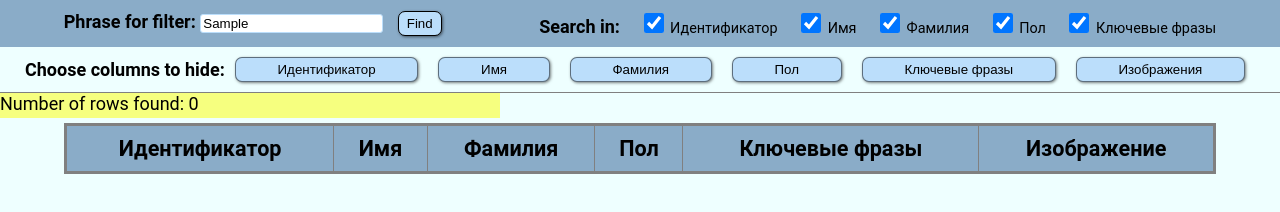
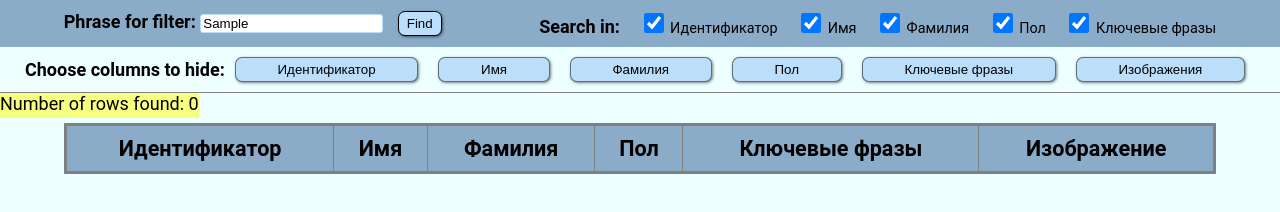
Before and after one commit to v-kyle/TZ_JS, a plain HTML site: page index.html in a window 1280 px wide. Both pictures are taken after typing "Sample" into the empty fields and a click on the button "Find". Drawn offline with Linux system fonts and the light colour scheme.

Commit message:
some updates

```diff
--- a/json.js
+++ b/json.js
@@ -1,4 +1,4 @@
-const data= [{
+let data= [{
 
   "id": "20bc8b75-1bad-4688-80e7-5ee7c84370fb",
 
--- a/script.js
+++ b/script.js
@@ -1,3 +1,4 @@
+//TODO: Комментировать код
 import data from "./json.js";
 
 let headings = ["Идентификатор", "Имя", "Фамилия", "Пол", "Ключевые фразы", "Изображение"];
@@ -66,14 +67,17 @@ function createTable(data, headings) {
 
 function highlight(phrase, table) {
     let pattern = new RegExp(phrase.trim(),'ig');
+    let count = 0;
     for (let i = 1; i < rowNum + 1; i++){
         if (!table.rows[i].classList.contains('notFind'))
         for (let j = 0; j < colNum - 1; j++) {
             if (~table.rows[i].cells[j].innerHTML.toUpperCase().indexOf(phrase.trim().toUpperCase()) && phrase.trim()!=="") {
+                count += table.rows[i].cells[j].innerHTML.match(pattern).length;
                 table.rows[i].cells[j].innerHTML = table.rows[i].cells[j].innerHTML.replace(pattern, '<span class="highlight">$&</span>');
             }
         }
     }
+    return count;
 }
 
 function deleteOldSpans(table) {
@@ -106,11 +110,12 @@ function filter(phrase, table, e) {
         }
         else table.rows[i].classList.add('notFind');
     }
-    highlight(phrase, table);
+    let count = highlight(phrase, table);
     let findLabel = document.getElementById("findLabel");
     findLabel.innerHTML = `Number of rows found: ${75-document.getElementsByClassName('notFind').length}`;
+    if (count) findLabel.innerHTML += `; Number of mathes: ${count}`;
     findLabel.classList.remove('hidden');
-    setTimeout(()=>findLabel.classList.add('hidden'), 3000); //TODO: добавить кол-во соответсвий (выделений)
+    setTimeout(()=>findLabel.classList.add('hidden'), 5000);
 }
 
 function hideCol(e) {
@@ -122,15 +127,16 @@ function hideCol(e) {
         table.rows[i].cells[num].classList.toggle('notFind');
 }
 
-document.querySelectorAll('#hideCols button').forEach((elem)=>elem.addEventListener('click', (e)=>hideCol(e)));
+function editRow(row) {
+    //TODO: редактирование значений строки
+}
 
 createTable(data, headings);
+
+document.querySelectorAll('#hideCols button').forEach((elem)=>elem.addEventListener('click', (e)=>hideCol(e)));
 
 let filter_btn = document.getElementById('filter-btn');
 let table = document.querySelectorAll('#tablearea table')[0];
 let filter_input = document.getElementById('filter-input');
 
-// hideCol(document.getElementsByTagName('table')[0], 2);
-
-
 filter_btn.addEventListener('click',(e)=>filter(filter_input.value, table, e));
--- a/styles.css
+++ b/styles.css
@@ -78,7 +78,6 @@ html,body{
 }
 #findLabel{
     background: rgba(255,255,0,0.5);
-    width: 500px;
     height: 25px;
     position: absolute;
 }
```
